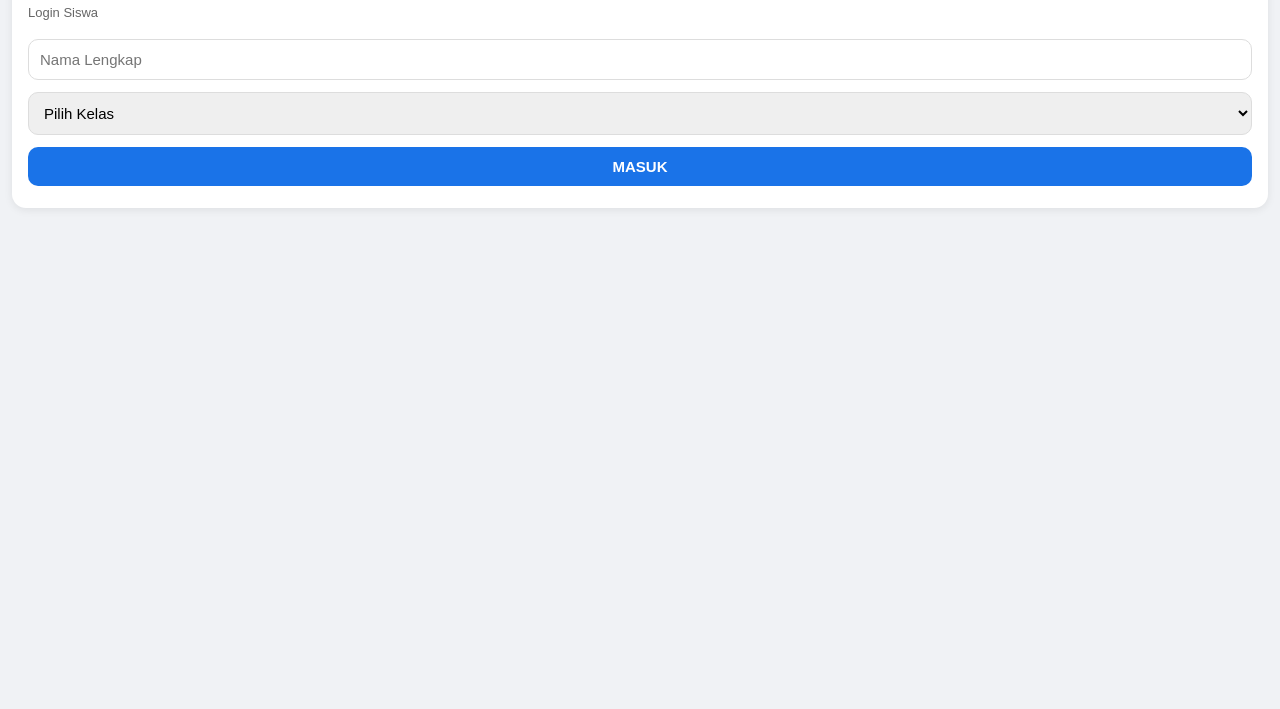
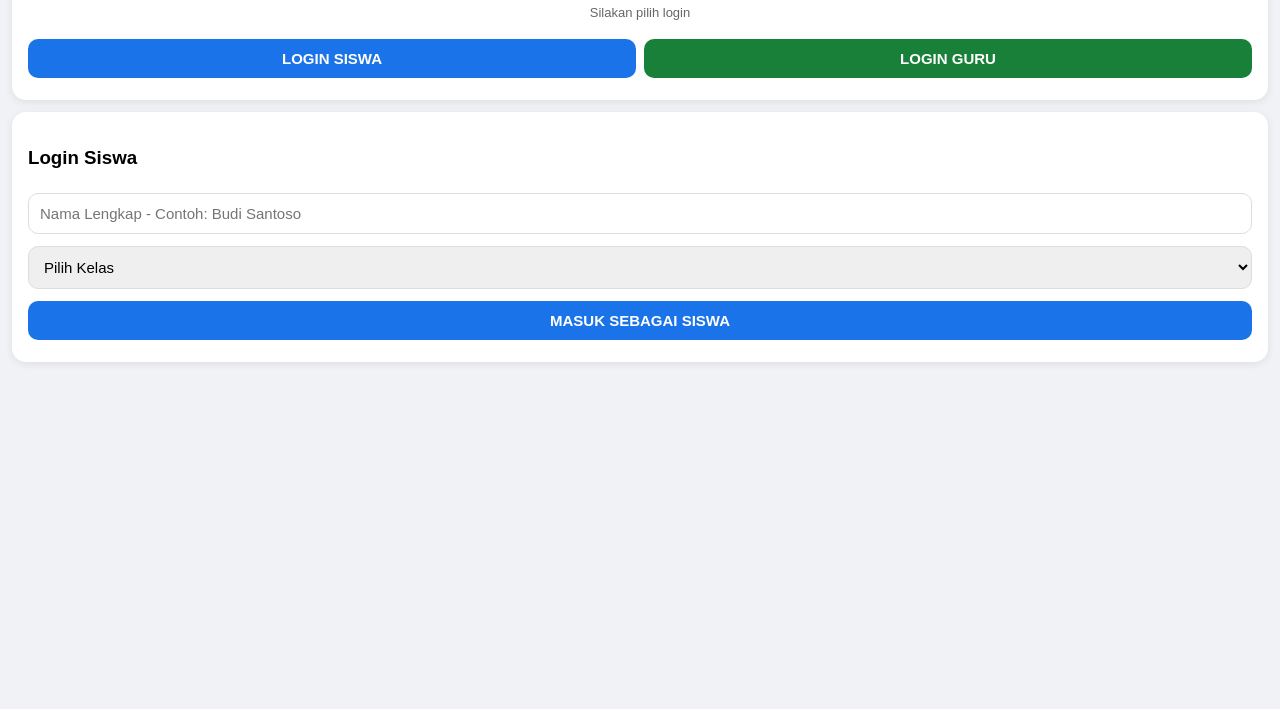
Before and after one commit to nataliasiskasari72-netizen/System-Ujian-2-Purwo, a plain HTML site: page index.html in a window 1280 px wide. Shown: the part 91-800 px from the top of the page. Drawn offline with Linux system fonts and the light colour scheme.

Commit message:
Update index.html

```diff
--- a/index.html
+++ b/index.html
@@ -37,11 +37,36 @@ function renderTeks(t){
 // === 2. LOGIN ===
 function showLogin(){
   document.getElementById("app").innerHTML = `
-  <div class="card"><h2>Ujian SMP NEGERI 2 PURWO</h2>
-  <p class="small">Login Siswa</p>
-  <input id="nama" placeholder="Nama Lengkap">
+  <div class="card" style="text-align:center"><h2>Ujian SMP NEGERI 2 PURWO</h2>
+  <p class="small">Silakan pilih login</p>
+  <div style="display:flex;gap:8px">
+    <button onclick="showLoginSiswa()" style="background:#1a73e8">LOGIN SISWA</button>
+    <button onclick="showLoginGuru()" style="background:#188038">LOGIN GURU</button>
+  </div></div>
+  <div id="loginBox"></div>`;
+  showLoginSiswa();
+}
+function showLoginSiswa(){
+  document.getElementById("loginBox").innerHTML = `
+  <div class="card"><h3>Login Siswa</h3>
+  <input id="nama" placeholder="Nama Lengkap - Contoh: Budi Santoso">
   <select id="kelas"><option value="">Pilih Kelas</option><option>7A</option><option>7B</option><option>8A</option><option>8B</option><option>9A</option><option>9B</option></select>
-  <button onclick="masuk()">MASUK</button></div>`;
+  <button onclick="masuk()">MASUK SEBAGAI SISWA</button></div>`;
+}
+function showLoginGuru(){
+  document.getElementById("loginBox").innerHTML = `
+  <div class="card"><h3>Login Guru</h3>
+  <input id="guruNama" placeholder="Nama Guru">
+  <input id="guruPass" type="password" placeholder="Password Guru (12345)">
+  <button onclick="masukGuru()">MASUK SEBAGAI GURU</button>
+  <p class="small">Password default: 12345 - Ganti di kode jika perlu</p></div>`;
+}
+function masukGuru(){
+  let p = document.getElementById("guruPass").value;
+  if(p=="12345"){
+    // Tampilkan portal guru sederhana
+    document.getElementById("app").innerHTML = `<div class="card"><h3>Portal Guru</h3><p>Login guru berhasil.</p><p class="small">Untuk input soal & jadwal, buka Google Sheets langsung atau gunakan menu di versi lama.</p><button onclick="showLogin()">KEMBALI</button></div>`;
+  } else { alert("Password salah!"); }
 }
 function masuk(){
   let n=document.getElementById("nama").value.trim();
```
